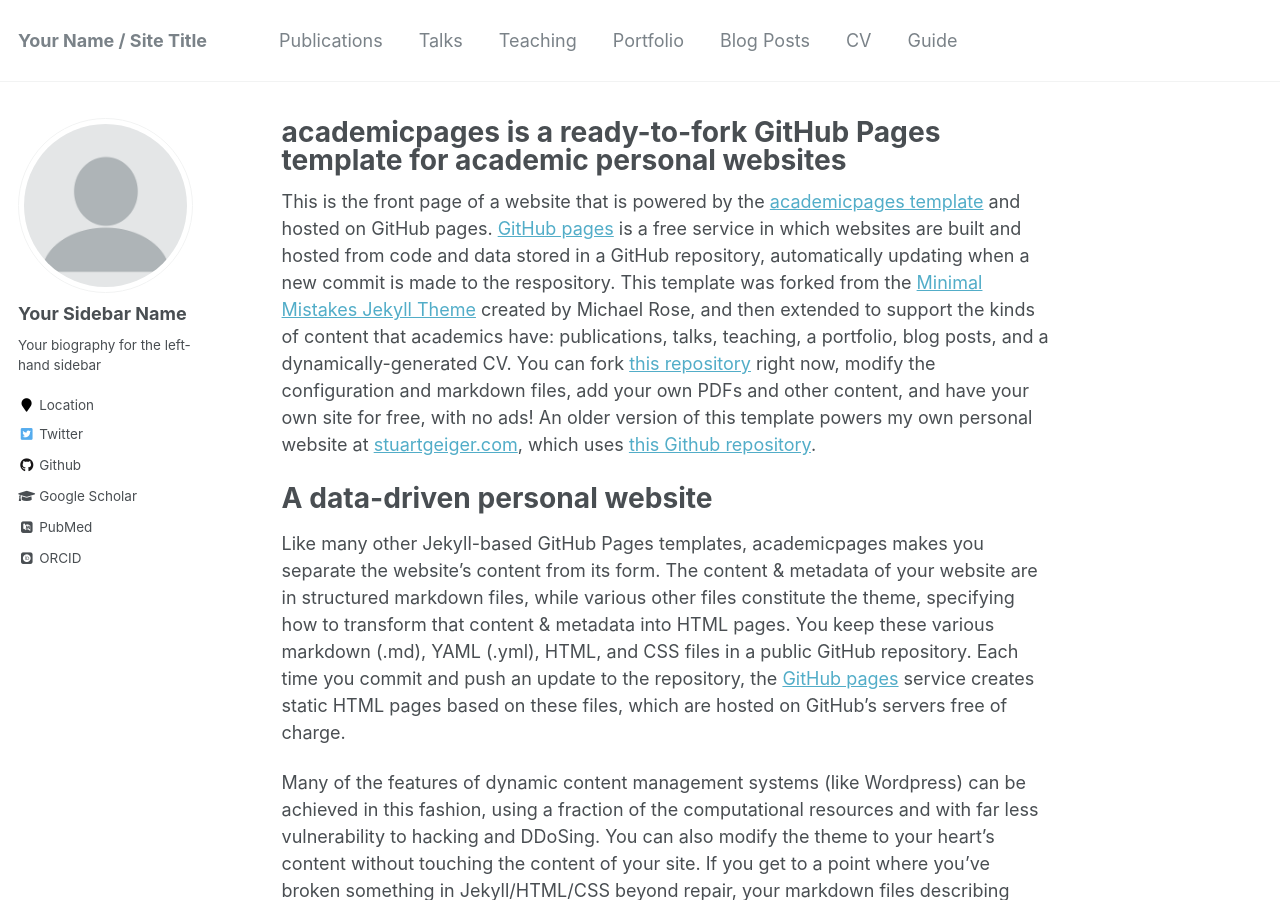
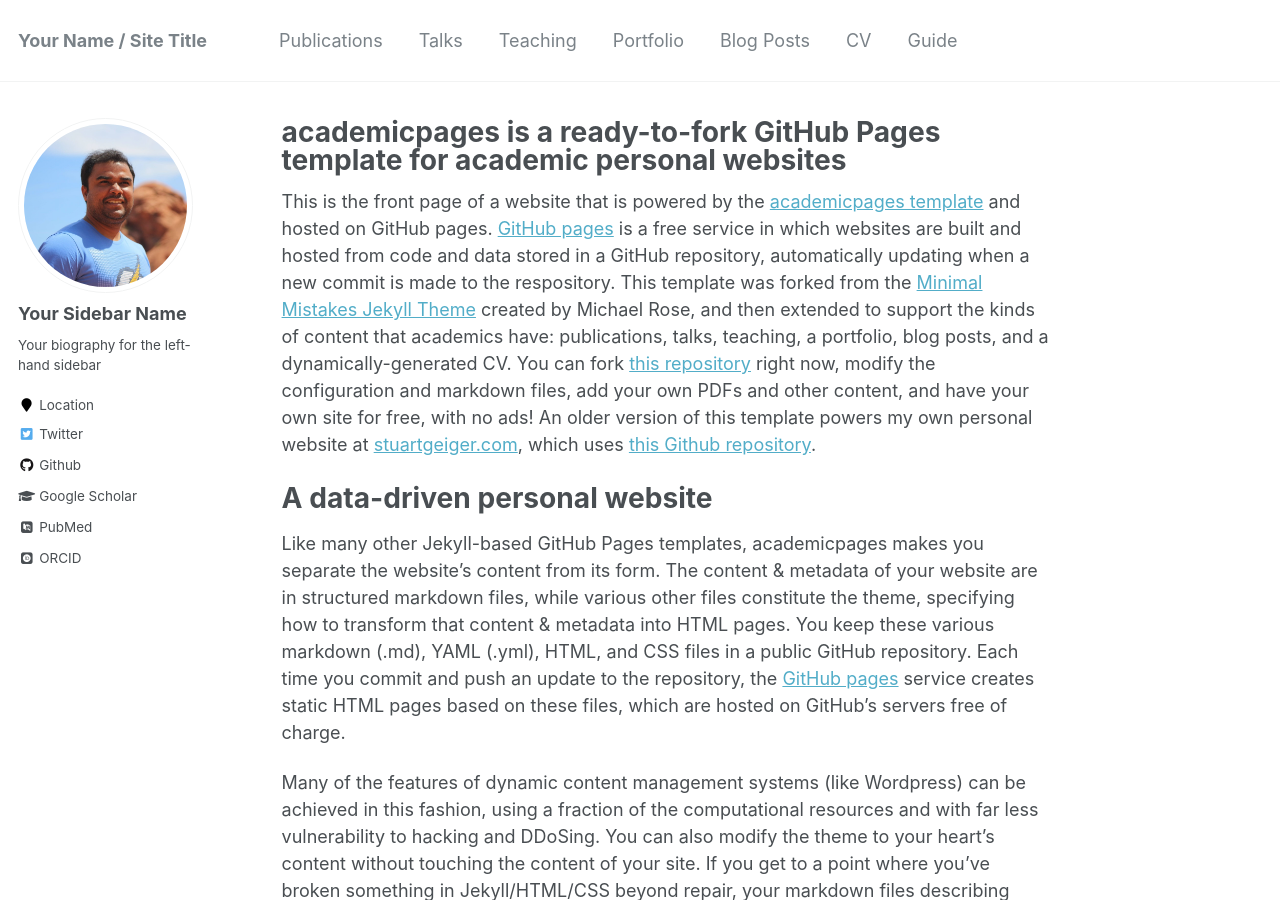
Before and after one commit to karmake2/karmake2.github.io, a Jekyll site: the page built from _pages/about.md, in a window 1280 px wide and 900 px high. Built offline with Jekyll 4.4.1, drawn with Linux system fonts in a browser that asks for light colours; some web fonts are replaced.

Commit message:
profile picture add

```diff
--- a/_config.yml
+++ b/_config.yml
@@ -81,7 +81,7 @@
 # Site Author
 author:
   name             : "Your Sidebar Name"
-  avatar           : "profile.png"
+  avatar           : "santu.jpg"
   bio              : "Your biography for the left-hand sidebar"
   location         : "Location"
   employer         :
```
Also changed, not shown: images/santu.jpg (added), 2 other files.
